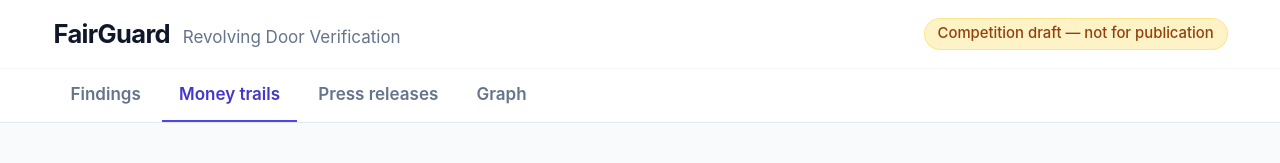
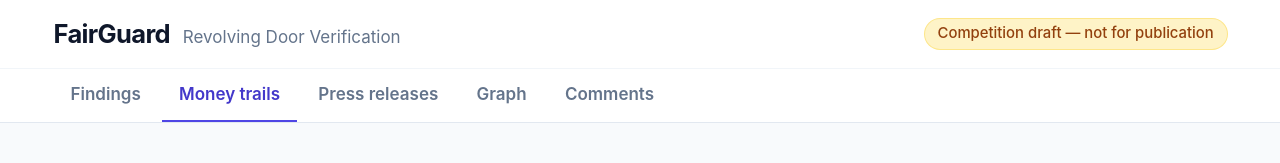
Before and after one commit to MokshitSurana/northwestern-challenge, a Next.js app in the folder web/: page /trails in a window 1280 px wide. Shown: the top 163 px of the page. Built offline with nearby package versions, Linux system fonts and the light colour scheme.

Commit message:
web(nav): add Comments tab (five total: Findings, Trails, Press releases, Graph, Comments)

```diff
--- a/web/src/app/NavTabs.tsx
+++ b/web/src/app/NavTabs.tsx
@@ -9,6 +9,7 @@ const TABS = [
   { href: "/trails", label: "Money trails", description: "USAspending awards to those clients" },
   { href: "/pressrel", label: "Press releases", description: "Congressional press releases mentioning the clients" },
   { href: "/graph", label: "Graph", description: "Conflict-of-interest network: composes scan + trace + pressrel" },
+  { href: "/comments", label: "Comments", description: "Request-for-comment outreach status (who's sent, who's overdue, who replied)" },
 ]
 
 export default function NavTabs() {
```
